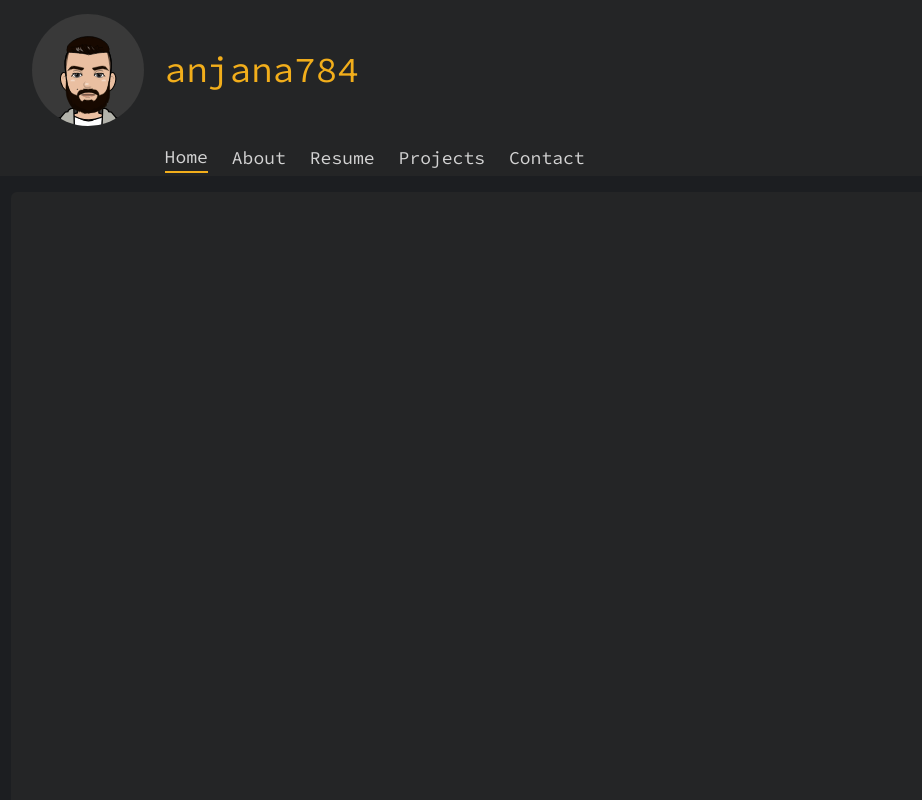
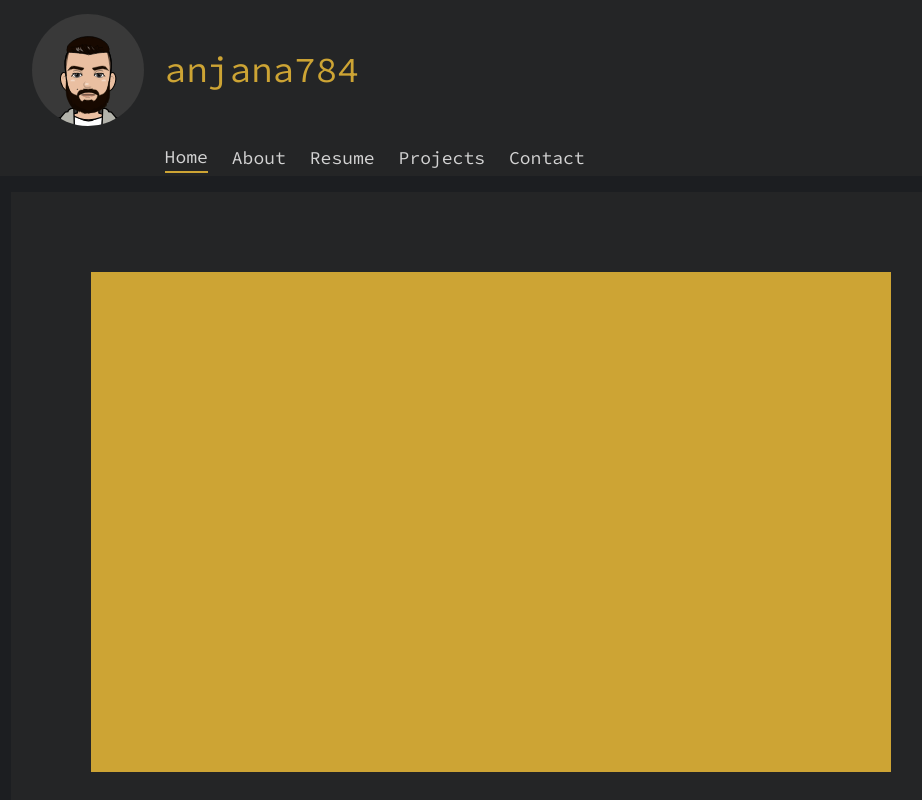
Before and after one commit to anjana784/blog, a Next.js app: page / in a window 1280 px wide. Shown: the top 800 px of the page, without its empty margins (149-1071 px from the left). Built offline with nearby package versions, Linux system fonts and the light colour scheme.

Commit message:
set content area and padding

```diff
--- a/app/Components/Home/index.tsx
+++ b/app/Components/Home/index.tsx
@@ -5,7 +5,7 @@ import { FC } from "react";
 const Home: FC = () => {
   return (
     <Section id="home">
-      {/* <div className="w-full h-[500px] flex justify-center items-center bg-primaryGold"></div> */}
+      <div className="w-full h-[500px] flex justify-center items-center bg-primaryGold"></div>
     </Section>
   );
 };
--- a/app/Components/Section/index.tsx
+++ b/app/Components/Section/index.tsx
@@ -22,7 +22,11 @@ const Section: FC<Props> = ({ title, children, id }) => {
   }, [setSections]);
 
   return (
-    <section className="h-[700px] pt-[110px]" id={id} ref={section}>
+    <section
+      className="min-h-[700px] p-24 2xl:p-24 xl:p-20 lg:p-16 md:p-12 sm:p-8 xsm:p-4 bg-lightBlack"
+      id={id}
+      ref={section}
+    >
       {title && <SectionTitile title={title} />}
       <SectionContent>{children}</SectionContent>
     </section>
--- a/tailwind.config.js
+++ b/tailwind.config.js
@@ -9,7 +9,7 @@ module.exports = {
     colors: {
       darkBlack: '#1C1E21',
       lightBlack: '#242526',
-      primaryGold: '#F2AE1B',
+      primaryGold: '#CDA434',
       primaryWhite: '#D3D3D3',
       customGray: '#393939'
     },
```
